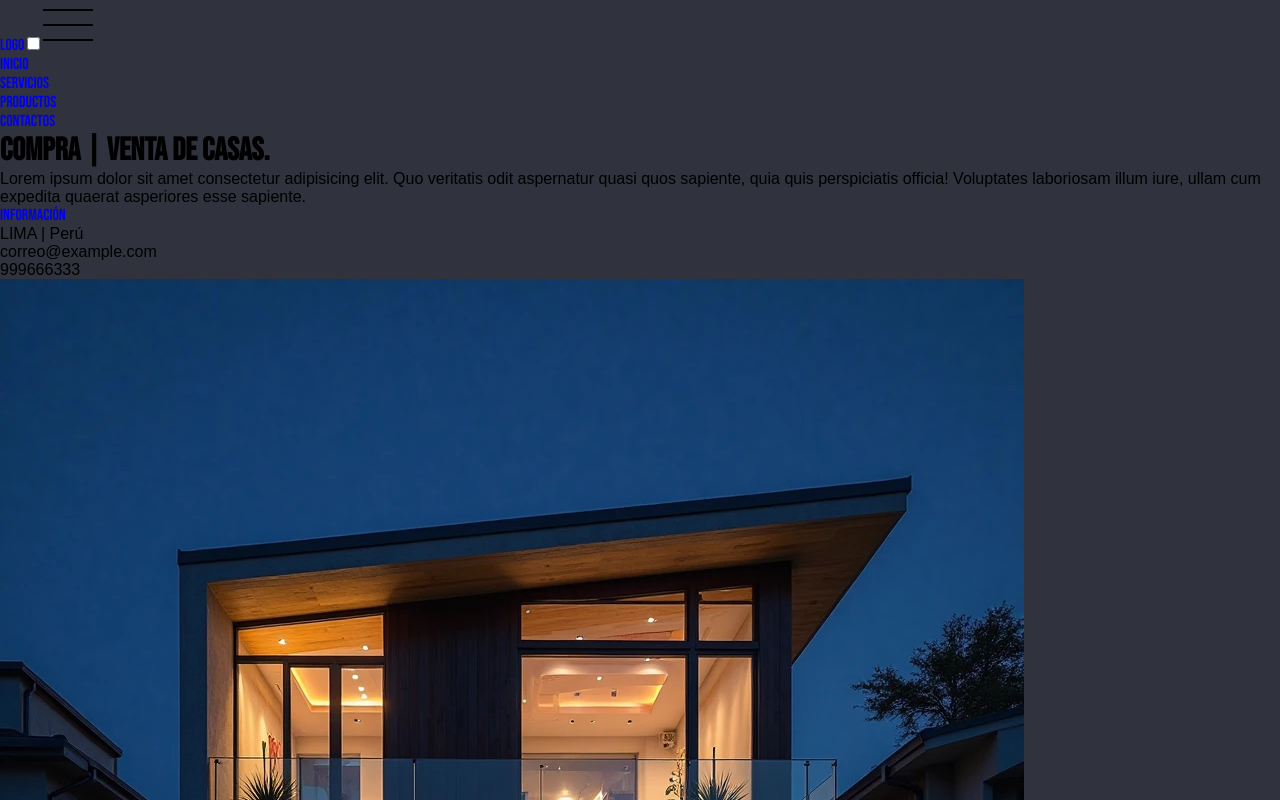
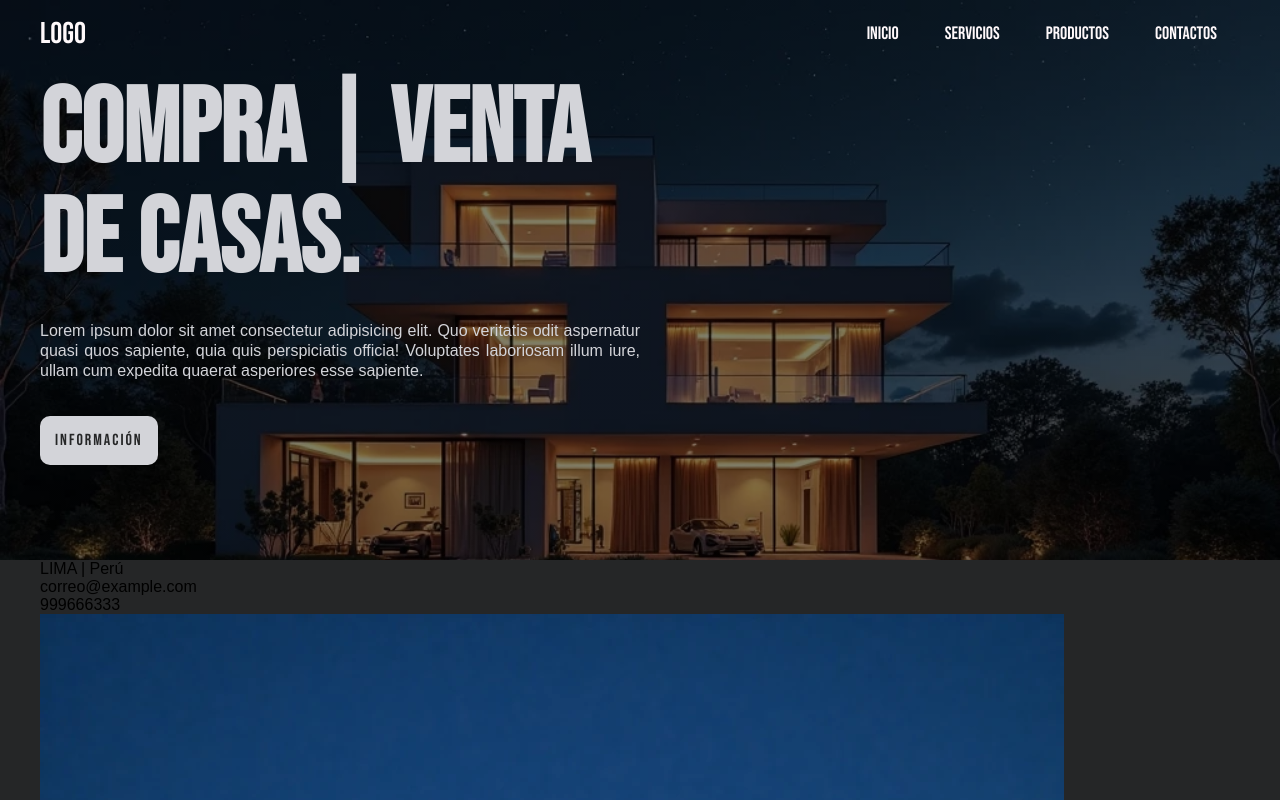
Before and after one commit to Jhonatanisai8/demo-pagina-ventas-casas, a plain HTML site: page index.html in a window 1280 px wide. Shown: the top 800 px of the page. Drawn offline with Linux system fonts and the light colour scheme.

Commit message:
estios para el header

```diff
--- a/header-style.css
+++ b/header-style.css
@@ -18,9 +18,112 @@
 
 body {
     font-family: "Bebas Neue", sans-serif;
-    background-color: #30323D;
+    background-color: #252627;
 }
 
 p {
     font-family: Arial, Helvetica, sans-serif;
 }
+
+.container {
+    max-width: 1200px;
+    margin: 0 auto;
+}
+
+.header {
+    background-image: linear-gradient(rgba(0, 0, 0, 0.5),
+            rgba(0, 0, 0, 0.5)), url(imgs/fondo-img.png);
+    background-position: center center;
+    background-repeat: no-repeat;
+    background-size: cover;
+    min-height: 70vh;
+    display: flex;
+    align-items: center;
+    color: #fff;
+}
+
+.menu {
+    position: absolute;
+    top: 0;
+    left: 0;
+    right: 0;
+    display: flex;
+    align-items: center;
+    justify-content: space-between;
+}
+
+.logo {
+    color: #FFF9FB;
+    font-size: 30px;
+}
+
+.menu .nabvar ul li {
+    position: relative;
+    float: left;
+}
+
+.menu .nabvar ul li a {
+    font-size: 18px;
+    padding: 23px;
+    color: #FFF9FB;
+    display: block;
+    transition-duration: 1.5s;
+    transition-property: font-size;
+    transition-timing-function: ease-out;
+}
+
+.menu .nabvar ul li a:hover {
+    color: #FFF9F2;
+    font-size: 20px;
+    text-shadow: 3px 3px 3px #D3D4D9;
+}
+
+#menu {
+    display: none;
+}
+
+.menu-icono {
+    width: 25px;
+}
+
+.menu label {
+    cursor: pointer;
+    display: none;
+}
+
+.header-txt {
+    width: 50%;
+}
+
+.header-txt h1 {
+    font-size: 105px;
+    line-height: 110px;
+    color: #D3D4D9;
+    margin-bottom: 25px;
+}
+
+.header-txt p {
+    font-size: 16px;
+    color: #D3D4D9;
+    margin-bottom: 15px;
+    line-height: 20px;
+    text-align: justify;
+}
+
+.btn-1 {
+    display: inline-block;
+    padding: 15px;
+    margin: 20px 0;
+    background-color: #D3D4D9;
+    border-radius: 10px;
+    color: #252627;
+    text-transform: uppercase;
+    letter-spacing: 2px;
+    transition-property: padding;
+    transition-duration: 1s;
+    transition-timing-function: ease-in;
+}
+
+.btn-1:hover {
+    padding: 20px;
+}
--- a/index.html
+++ b/index.html
@@ -15,7 +15,7 @@
             <a href="#" class="logo">LOGO</a>
             <input type="checkbox" id="menu">
             <label for="menu">
-                <img src="imgs/menu.png" alt="Menu">
+                <img src="imgs/menu.png" alt="Menu" class="menu-icono">
             </label>
             <nav class="nabvar">
                 <ul>
```
Also changed, not shown: imgs/fondo-img.png (added).
